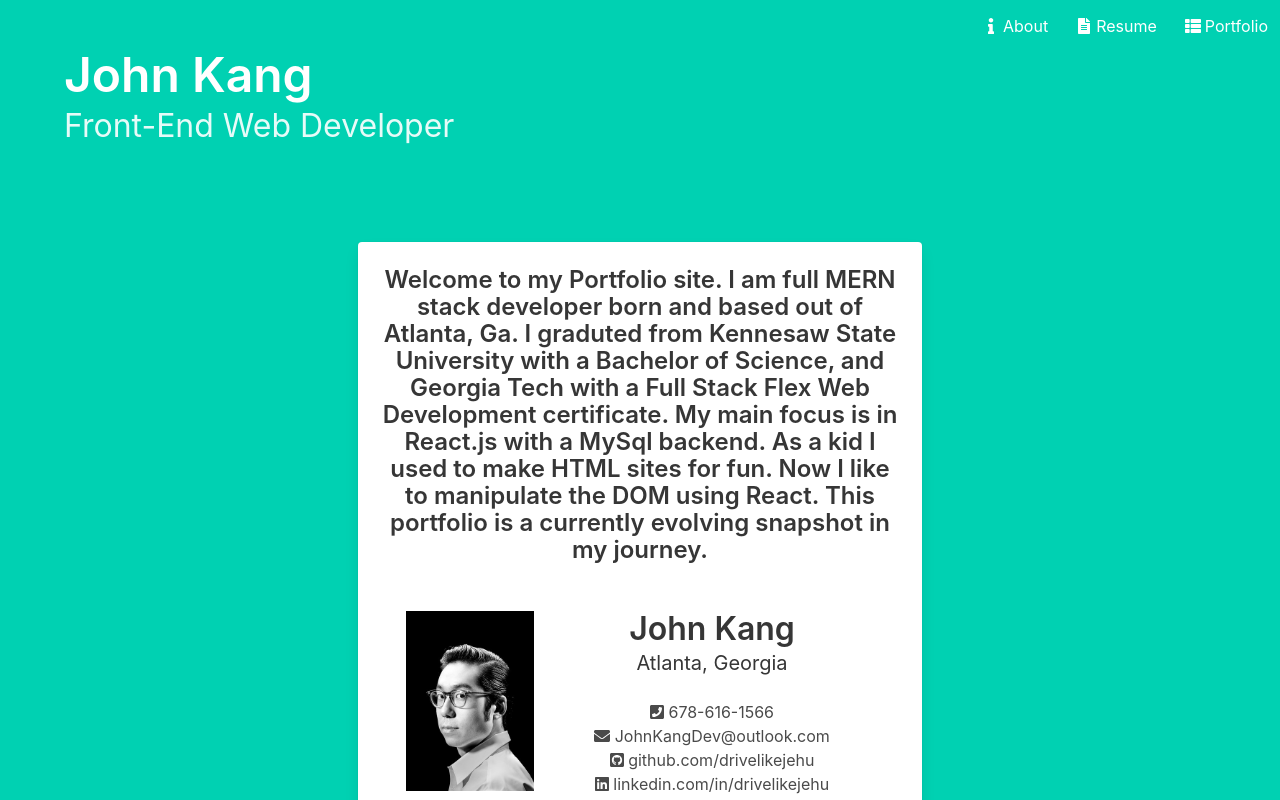
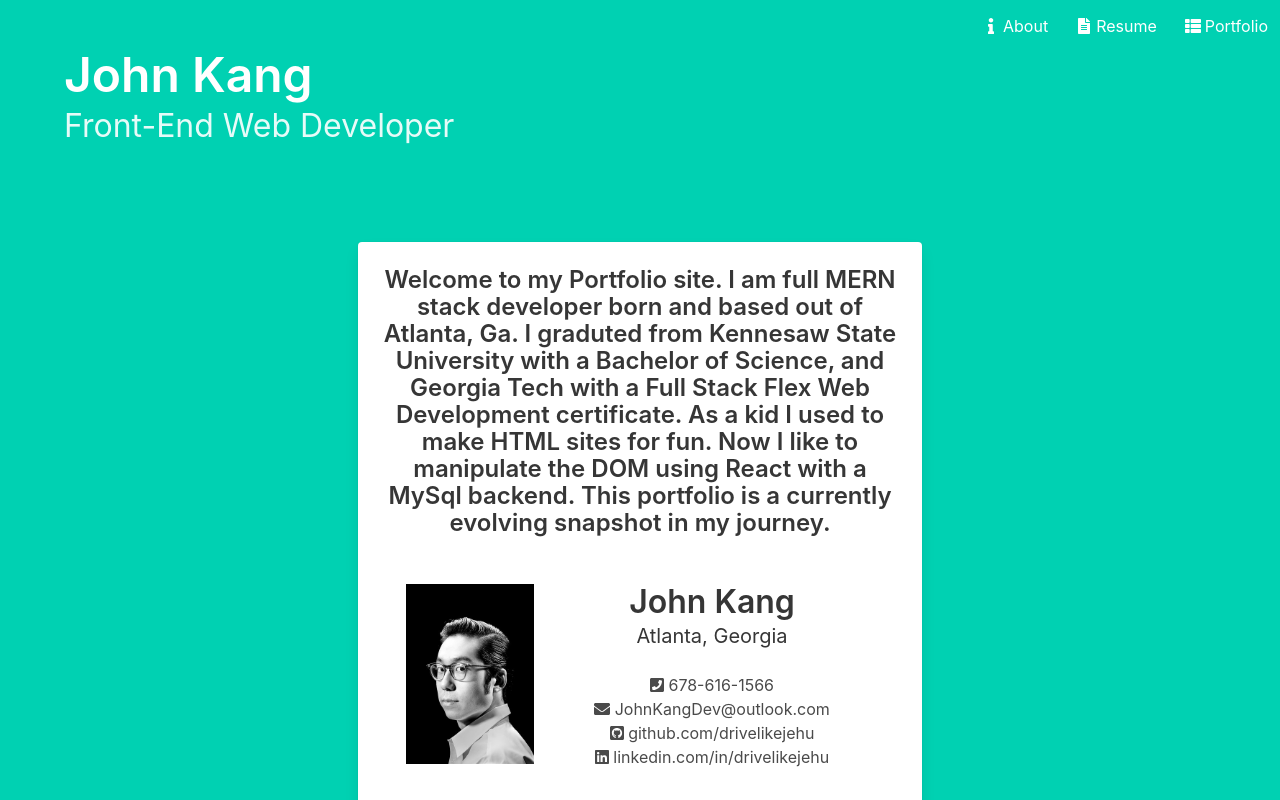
Before and after one commit to drivelikejehu/jkang-portfolio, a React (Create React App) app in the folder client/: page / in a window 1280 px wide. Shown: the top 800 px of the page. Built offline with nearby package versions, Linux system fonts and the light colour scheme.

Commit message:
more edits

```diff
--- a/client/src/containers/About.jsx
+++ b/client/src/containers/About.jsx
@@ -23,11 +23,10 @@ const About = () => {
                         developer born and based out of Atlanta, Ga. I graduted
                         from Kennesaw State University with a Bachelor of
                         Science, and Georgia Tech with a Full Stack Flex Web
-                        Development certificate. My main focus is in React.js
-                        with a MySql backend. As a kid I used to make HTML sites
-                        for fun. Now I like to manipulate the DOM using React.
-                        This portfolio is a currently evolving snapshot in my
-                        journey.{" "}
+                        Development certificate. As a kid I used to make HTML
+                        sites for fun. Now I like to manipulate the DOM using
+                        React with a MySql backend. This portfolio is a
+                        currently evolving snapshot in my journey.{" "}
                       </p>
                       <div className="card-content">
                         <div className="media">
```
